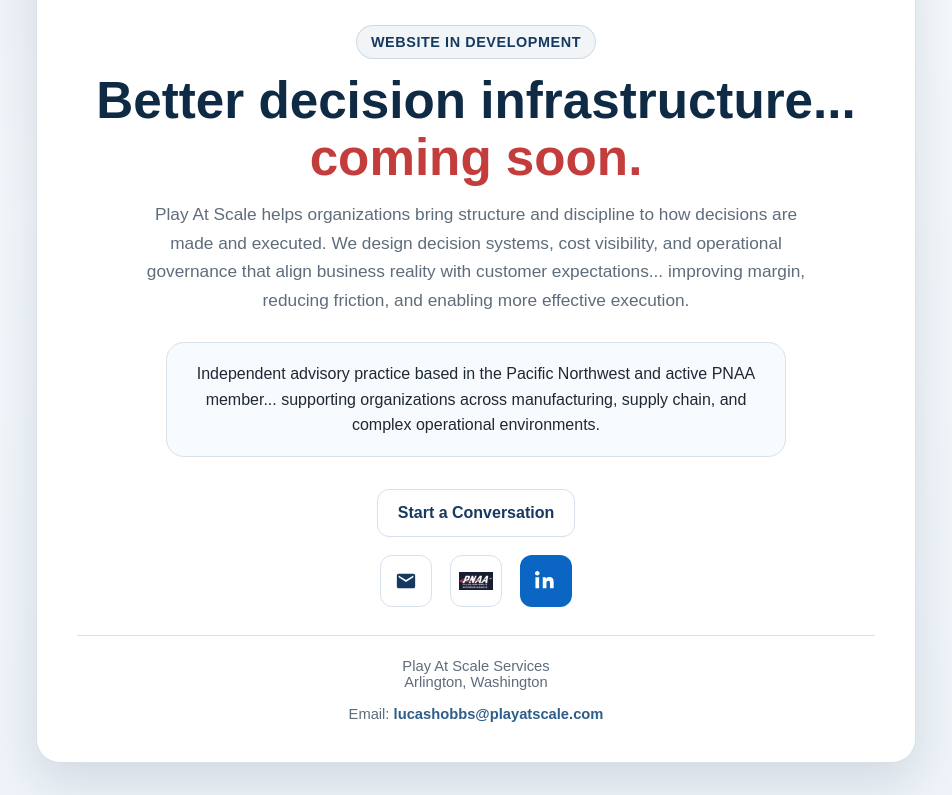
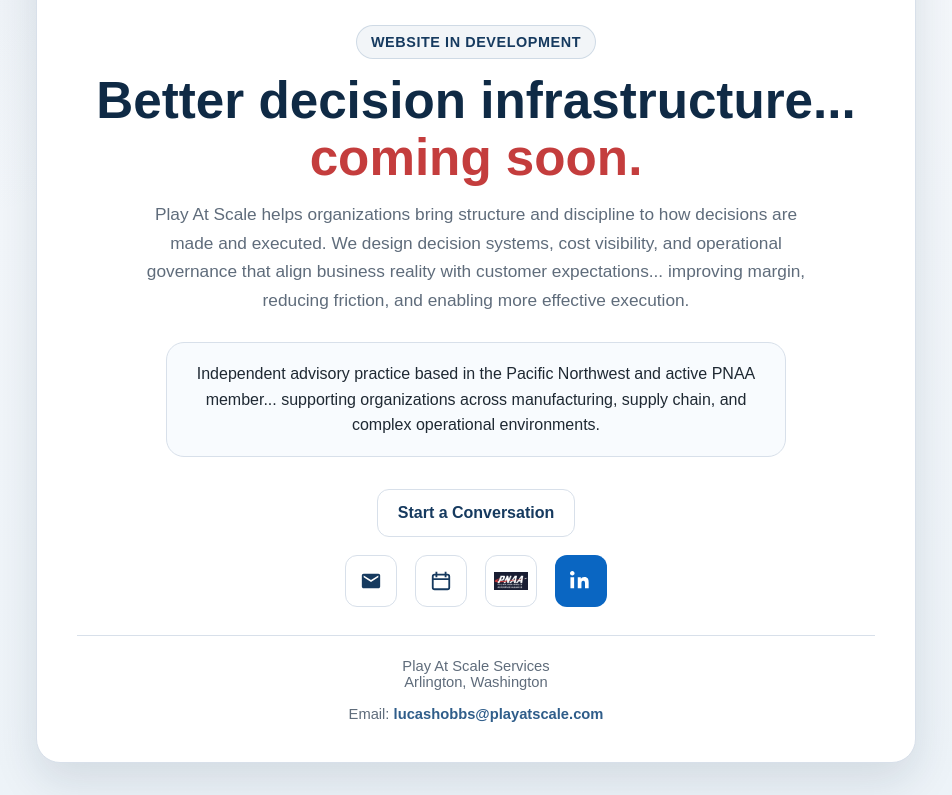
Before and after one commit to PASS-LH/PASS_Website, a plain HTML site: page index.html in a window 1280 px wide. Shown: the part 353-1148 px from the top of the page, without its empty margins (164-1116 px from the left). Drawn offline with Linux system fonts and the light colour scheme.

Commit message:
Update HTML structure and logo references

```diff
--- a/index.html
+++ b/index.html
@@ -9,9 +9,8 @@
     content="Play At Scale Services helps organizations strengthen decision systems, operational governance, and performance clarity. Website coming soon."
   />
 
-  <!-- Browser tab icon -->
-  <link rel="icon" type="image/png" href="Scale_Hands_WhiteOnBlueRedLine.png" />
-  <link rel="shortcut icon" type="image/png" href="Scale_Hands_WhiteOnBlueRedLine.png" />
+  <link rel="icon" type="image/png" href="Scale_Hands_WhiteOnBlueRedLine_Zoom3by2.png" />
+  <link rel="shortcut icon" type="image/png" href="Scale_Hands_WhiteOnBlueRedLine_Zoom3by2.png" />
 
   <style>
     :root {
@@ -304,6 +303,13 @@
             </svg>
           </a>
 
+          <!-- Schedule -->
+          <a class="icon-button" href="https://meetings-na2.hubspot.com/lucas-hobbs" target="_blank" rel="noopener noreferrer" aria-label="Schedule a Meeting">
+            <svg viewBox="0 0 24 24" width="22" height="22" fill="currentColor">
+              <path d="M19 4h-1V2h-2v2H8V2H6v2H5a3 3 0 0 0-3 3v12a3 3 0 0 0 3 3h14a3 3 0 0 0 3-3V7a3 3 0 0 0-3-3zm1 15a1 1 0 0 1-1 1H5a1 1 0 0 1-1-1v-8h16zm0-10H4V7a1 1 0 0 1 1-1h1v2h2V6h8v2h2V6h1a1 1 0 0 1 1 1z"/>
+            </svg>
+          </a>
+
           <!-- PNAA Logo -->
           <a
             class="image-link pnaa-logo"
```
